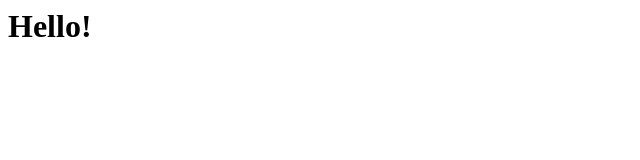
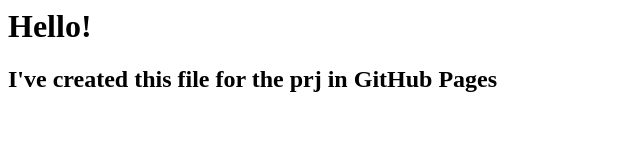
Before and after one commit to albchia/Animal-Trading-Card, a plain HTML site: page index.html in a window 1280 px wide. Shown: the whole page, without its empty margins (0-640 px from the left). Drawn offline with Linux system fonts and the light colour scheme.

Commit message:
Update index.html for the project in GitHub Pages

```diff
--- a/index.html
+++ b/index.html
@@ -1 +1,3 @@
 <h1>Hello!</h1>
+
+<h2>I've created this file for the prj in GitHub Pages</h2>
```
